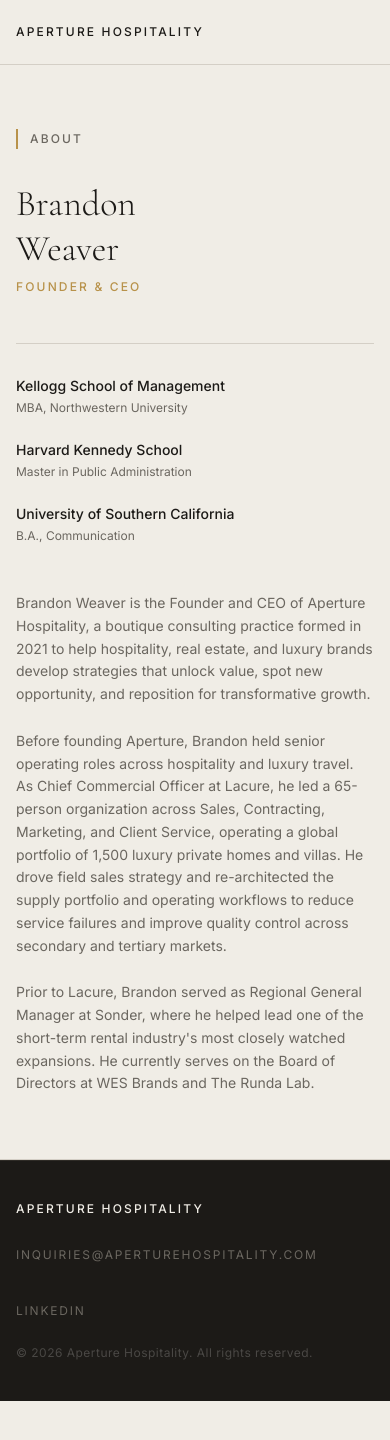
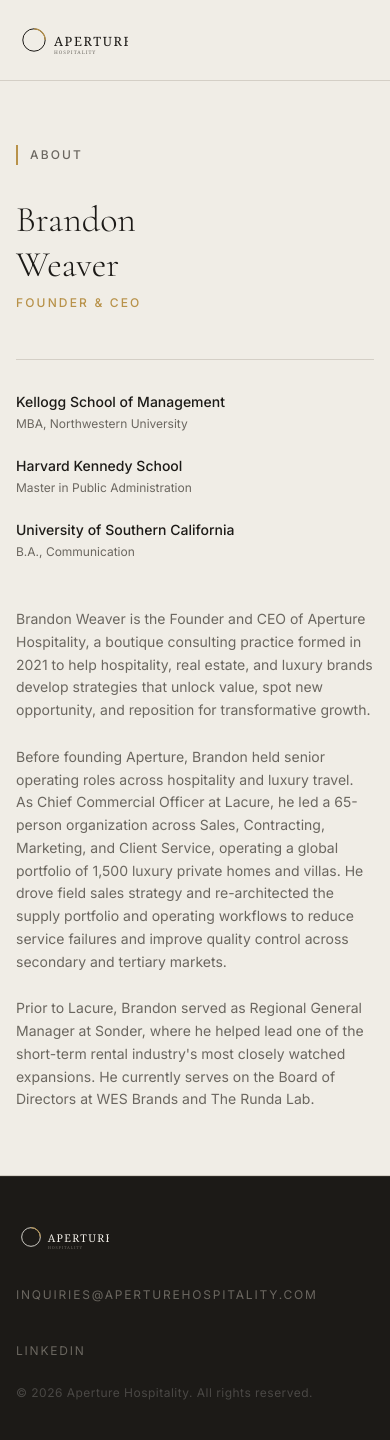
Before and after one commit to letsnavigatebmw/aperture-hospitality, a Next.js app: page /about in a window 390 px wide. Before the commit the page ends 1401 px from the top, so only its background shows below. Built offline with nearby package versions, Linux system fonts and the light colour scheme.

Commit message:
Add Aperture Hospitality logo to nav and footer
- Created SVG logo with aperture circle symbol + brass accent arc
- Added to navigation header (responsive sizing)
- Added to footer (light version on dark background)
- Logo scales responsively across devices
- Maintains white/brass/ink color scheme

```diff
--- a/components/Footer.tsx
+++ b/components/Footer.tsx
@@ -6,9 +6,17 @@ export default function Footer() {
   return (
     <footer className="bg-ink border-t border-[#2e2b26]">
       <div className="container-max py-10 flex flex-col md:flex-row items-start md:items-center justify-between gap-6 flex-wrap">
-        <span className="text-xs font-medium tracking-widest uppercase text-parchment">
-          Aperture Hospitality
-        </span>
+        <div className="h-10 w-auto">
+          <svg viewBox="0 0 280 120" className="h-full w-auto" xmlns="http://www.w3.org/2000/svg">
+            {/* Circle/Aperture symbol */}
+            <circle cx="45" cy="60" r="28" fill="none" stroke="#F0EDE6" strokeWidth="2.5"/>
+            <path d="M 45 32 A 28 28 0 0 1 73 60" fill="none" stroke="#B8924A" strokeWidth="3"/>
+
+            {/* Text */}
+            <text x="95" y="75" fontFamily="Georgia, serif" fontSize="32" fontWeight="300" letterSpacing="4" fill="#F0EDE6">APERTURE</text>
+            <text x="95" y="95" fontFamily="Georgia, serif" fontSize="12" fontWeight="300" letterSpacing="2.5" fill="#6B6760">HOSPITALITY</text>
+          </svg>
+        </div>
         <ul className="flex gap-8 flex-wrap">
           <li>
             <a href="mailto:inquiries@aperturehospitality.com" className="text-xs tracking-wider uppercase text-muted hover:text-parchment transition-colors">
--- a/components/Nav.tsx
+++ b/components/Nav.tsx
@@ -1,11 +1,20 @@
 import Link from 'next/link'
+import Image from 'next/image'
 
 export default function Nav() {
   return (
     <nav className="sticky top-0 z-50 bg-parchment border-b border-rule">
-      <div className="container-max h-16 flex items-center justify-between">
-        <Link href="/" className="text-xs font-medium tracking-widest uppercase text-ink">
-          Aperture Hospitality
+      <div className="container-max h-20 flex items-center justify-between">
+        <Link href="/" className="flex-shrink-0 h-12 w-auto">
+          <svg viewBox="0 0 280 120" className="h-full w-auto" xmlns="http://www.w3.org/2000/svg">
+            {/* Circle/Aperture symbol */}
+            <circle cx="45" cy="60" r="28" fill="none" stroke="#1C1A17" strokeWidth="2.5"/>
+            <path d="M 45 32 A 28 28 0 0 1 73 60" fill="none" stroke="#B8924A" strokeWidth="3"/>
+
+            {/* Text */}
+            <text x="95" y="75" fontFamily="Georgia, serif" fontSize="32" fontWeight="300" letterSpacing="4" fill="#1C1A17">APERTURE</text>
+            <text x="95" y="95" fontFamily="Georgia, serif" fontSize="12" fontWeight="300" letterSpacing="2.5" fill="#6B6760">HOSPITALITY</text>
+          </svg>
         </Link>
         <ul className="hidden md:flex gap-8">
           <li>
```
Also changed, not shown: public/aperture-logo.svg (added).
